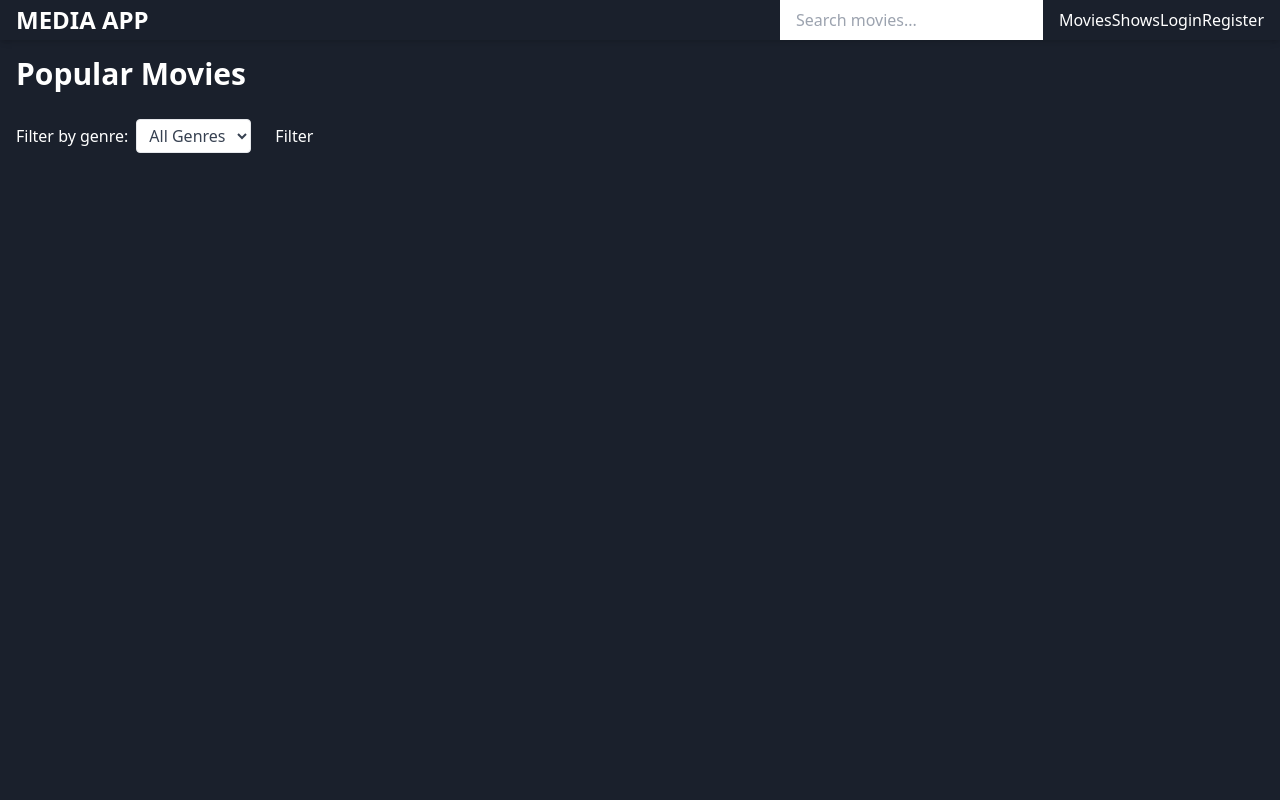
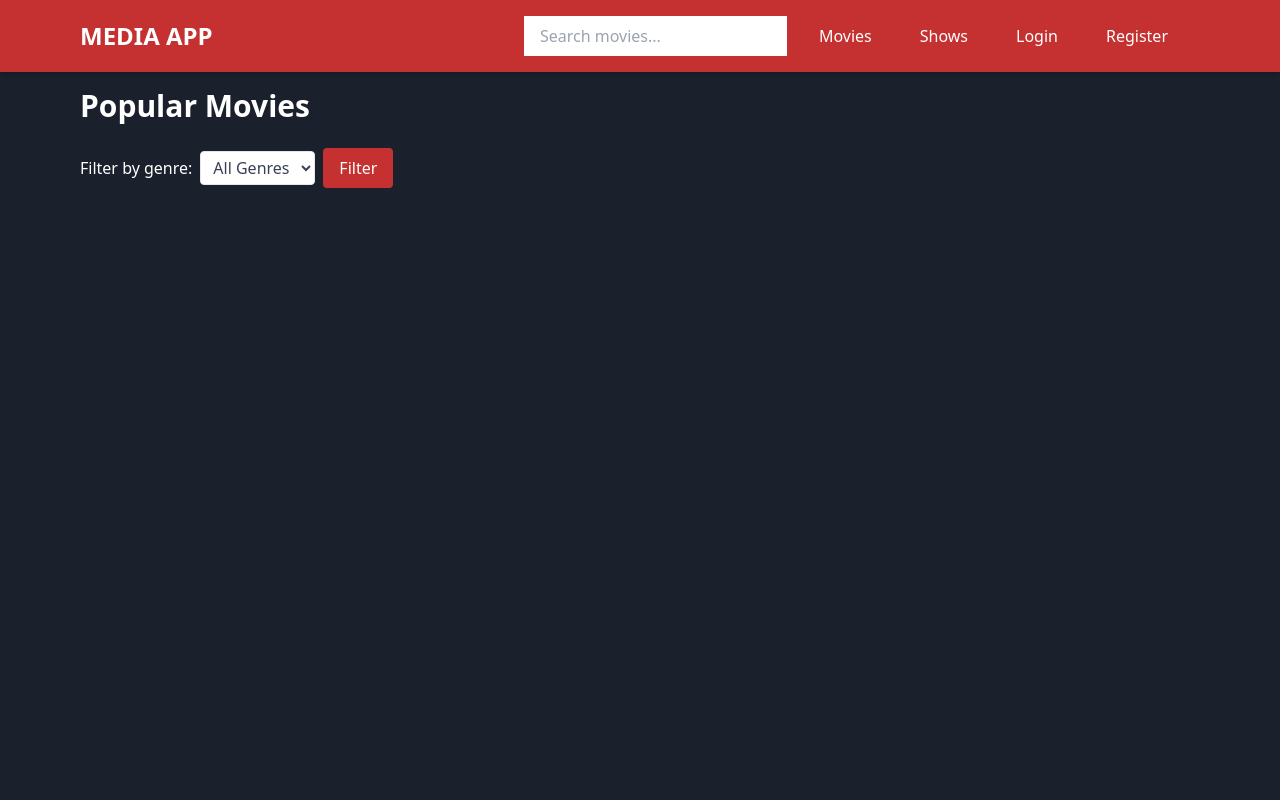
Before and after one commit to No-CodeDan/ModernIMDBClone, a Flask app: page /movies in a window 1280 px wide. Run offline with Flask 3, Linux system fonts and the light colour scheme; data that the repository does not hold is empty.

Commit message:
Restored to '3ac0b8a5c8f0e50d22a47187475a966c92c8e0a3'

```diff
--- a/static/css/styles.css
+++ b/static/css/styles.css
@@ -10,7 +10,7 @@ body {
 .movie-grid, .tv-show-grid {
     display: grid;
     grid-template-columns: repeat(auto-fill, minmax(200px, 1fr));
-    gap: 1.5rem;
+    gap: 1rem;
 }
 
 .movie-card-link {
@@ -58,16 +58,236 @@ body {
     position: absolute;
     top: 0.5rem;
     right: 0.5rem;
-    background-color: #fbbf24;
-    color: #1a202c;
-    width: 2.5rem;
-    height: 2.5rem;
-    border-radius: 9999px;
+    background-color: rgba(0, 0, 0, 0.7);
+    color: #fbbf24;
+    padding: 0.25rem 0.5rem;
+    border-radius: 0.25rem;
+    font-weight: bold;
+}
+
+.search-results-dropdown {
+    display: none;
+    position: absolute;
+    top: 100%;
+    left: 0;
+    right: 0;
+    background-color: #2d3748;
+    border: 1px solid #4a5568;
+    border-top: none;
+    border-radius: 0 0 0.5rem 0.5rem;
+    max-height: 300px;
+    overflow-y: auto;
+    z-index: 1000;
+    box-shadow: 0 4px 6px rgba(0, 0, 0, 0.1);
+}
+
+.search-result-item {
     display: flex;
     align-items: center;
-    justify-content: center;
-    font-weight: bold;
-    font-size: 0.875rem;
+    padding: 10px;
+    cursor: pointer;
+    transition: background-color 0.2s ease;
 }
 
-/* ... (keep the rest of the existing styles) ... */
+.search-result-item:hover {
+    background-color: #4a5568;
+}
+
+.search-result-item img {
+    width: 50px;
+    height: 75px;
+    object-fit: cover;
+    margin-right: 10px;
+}
+
+.search-result-item div {
+    flex-grow: 1;
+}
+
+.search-result-item h4 {
+    font-weight: bold;
+    margin: 0 0 5px 0;
+}
+
+.search-result-item p {
+    font-size: 0.9em;
+    color: #a0aec0;
+    margin: 0;
+}
+
+header {
+    background-color: #c53030;
+    padding-top: 1rem;
+    padding-bottom: 1rem;
+}
+
+nav ul {
+    display: flex;
+    flex-wrap: wrap;
+}
+
+nav ul li {
+    margin-right: 1rem;
+}
+
+nav ul li a {
+    color: #ffffff;
+    text-decoration: none;
+    padding: 0.5rem 1rem;
+    border-radius: 0.25rem;
+    transition: background-color 0.2s ease;
+}
+
+nav ul li a:hover {
+    background-color: rgba(255, 255, 255, 0.1);
+}
+
+#search-input {
+    width: 100%;
+    max-width: 300px;
+}
+
+.btn, button, [type='button'], [type='reset'], [type='submit'] {
+    background-color: #c53030;
+    color: #ffffff;
+}
+
+.btn:hover, button:hover, [type='button']:hover, [type='reset']:hover, [type='submit']:hover {
+    background-color: #fb5050;
+}
+
+a {
+    color: #c53030;
+}
+
+a:hover {
+    color: #fb5050;
+}
+
+main {
+    flex: 1;
+    width: 100%;
+    max-width: 100%;
+    padding: 1rem;
+    box-sizing: border-box;
+}
+
+.container {
+    width: 100%;
+    max-width: 100%;
+    margin-left: auto;
+    margin-right: auto;
+    padding-left: 1rem;
+    padding-right: 1rem;
+}
+
+@media (min-width: 1024px) {
+    .container {
+        max-width: 72rem;
+    }
+}
+
+.bg-gray-800 {
+    background-color: #2d3748;
+}
+
+.movie-rating::before {
+    content: "★";
+    margin-right: 0.25rem;
+}
+
+/* Star Rating Styles */
+.star-rating-container {
+    position: relative;
+    display: inline-block;
+    width: 200px;
+    height: 40px;
+}
+
+.star-rating-input {
+    position: absolute;
+    opacity: 0;
+    width: 100%;
+    height: 100%;
+    cursor: pointer;
+    z-index: 2;
+}
+
+.star-rating-stars {
+    position: relative;
+    width: 100%;
+    height: 100%;
+}
+
+.star-rating-stars::before,
+.star-rating-stars::after {
+    content: "★★★★★";
+    position: absolute;
+    top: 0;
+    left: 0;
+    width: 100%;
+    height: 100%;
+    font-size: 32px;
+    line-height: 40px;
+}
+
+.star-rating-stars::before {
+    color: #4a5568;
+}
+
+.star-rating-stars::after {
+    color: #fbbf24;
+    overflow: hidden;
+    width: var(--rating-width, 0%);
+    white-space: nowrap;
+    position: absolute;
+    left: 0;
+    top: 0;
+    transition: width 0.2s ease-in-out;
+}
+
+@media (max-width: 768px) {
+    .container {
+        padding-left: 1rem;
+        padding-right: 1rem;
+    }
+
+    header .container {
+        flex-direction: column;
+    }
+
+    header nav {
+        margin-top: 1rem;
+    }
+
+    nav ul {
+        flex-direction: column;
+    }
+
+    nav ul li {
+        margin-right: 0;
+        margin-bottom: 0.5rem;
+    }
+
+    #search-input {
+        max-width: 100%;
+    }
+
+    .movie-grid, .tv-show-grid {
+        grid-template-columns: repeat(auto-fill, minmax(150px, 1fr));
+    }
+
+    .movie-poster {
+        height: 225px;
+    }
+}
+
+@media (max-width: 480px) {
+    .movie-grid, .tv-show-grid {
+        grid-template-columns: repeat(auto-fill, minmax(120px, 1fr));
+    }
+
+    .movie-poster {
+        height: 180px;
+    }
+}
--- a/templates/movie_list.html
+++ b/templates/movie_list.html
@@ -14,23 +14,18 @@
             <option value="{{ genre.id }}" {% if genre.id|string == current_genre_id|string %}selected{% endif %}>{{ genre.name }}</option>
             {% endfor %}
         </select>
-        <button type="submit" class="ml-2 bg-red-600 hover:bg-red-700 text-white px-4 py-2 rounded">Filter</button>
+        <button type="submit" class="ml-2 bg-red-500 hover:bg-red-700 text-white px-4 py-2 rounded">Filter</button>
     </form>
 </div>
 
-<div class="grid grid-cols-1 sm:grid-cols-2 md:grid-cols-3 lg:grid-cols-4 xl:grid-cols-5 gap-6">
+<div class="grid grid-cols-1 sm:grid-cols-2 md:grid-cols-3 lg:grid-cols-4 gap-4">
     {% for movie in movies %}
     <a href="{{ url_for('main.movie_detail', movie_id=movie.id) }}" class="block movie-card-link">
-        <div class="bg-gray-800 rounded-lg shadow-md overflow-hidden transform transition duration-300 hover:scale-105">
-            <div class="relative">
-                <img src="https://image.tmdb.org/t/p/w500{{ movie.poster_path }}" alt="{{ movie.title }}" class="w-full h-64 object-cover">
-                <div class="absolute top-2 right-2 bg-yellow-500 text-gray-900 font-bold rounded-full w-10 h-10 flex items-center justify-center">
-                    {{ movie.vote_average|round(1) }}
-                </div>
-            </div>
+        <div class="bg-gray-800 rounded shadow-md overflow-hidden">
+            <img src="https://image.tmdb.org/t/p/w500{{ movie.poster_path }}" alt="{{ movie.title }}" class="w-full h-64 object-cover">
             <div class="p-4">
                 <h3 class="font-bold text-lg mb-2 text-white">{{ movie.title }}</h3>
-                <p class="text-gray-400">{{ movie.release_date[:4] if movie.release_date else 'N/A' }}</p>
+                <p class="text-gray-400">{{ movie.release_date[:4] }}</p>
             </div>
         </div>
     </a>
@@ -39,10 +34,10 @@
 
 <div class="mt-8 flex justify-center">
     {% if page > 1 %}
-    <a href="{{ url_for('main.movie_list', page=page-1, genre_id=current_genre_id) }}" class="bg-red-600 hover:bg-red-700 text-white px-4 py-2 rounded mr-2">Previous</a>
+    <a href="{{ url_for('main.movie_list', page=page-1, genre_id=current_genre_id) }}" class="bg-red-500 hover:bg-red-700 text-white px-4 py-2 rounded mr-2">Previous</a>
     {% endif %}
     {% if page < total_pages %}
-    <a href="{{ url_for('main.movie_list', page=page+1, genre_id=current_genre_id) }}" class="bg-red-600 hover:bg-red-700 text-white px-4 py-2 rounded">Next</a>
+    <a href="{{ url_for('main.movie_list', page=page+1, genre_id=current_genre_id) }}" class="bg-red-500 hover:bg-red-700 text-white px-4 py-2 rounded">Next</a>
     {% endif %}
 </div>
 {% endblock %}
```
Also changed, not shown: Screenshot 2024-10-17 at 10.55.10 AM (2).png (deleted), Screenshot 2024-10-17 at 10.55.10 AM.png (deleted).
